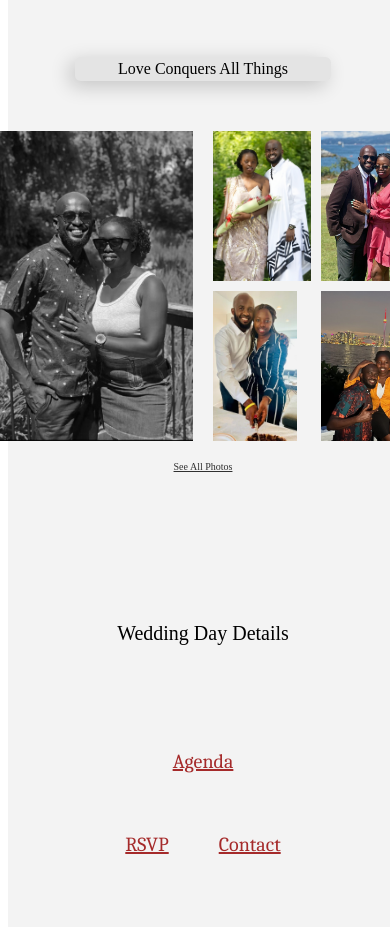
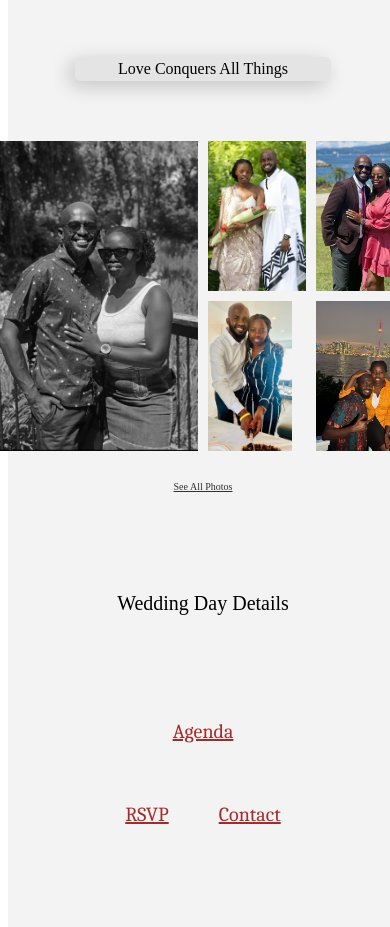
Before and after one commit to deodagee/provipaciwedding, a Next.js app: page /Photos in a window 390 px wide. Shown: the part 900-1827 px from the top of the page. Built offline with nearby package versions, Linux system fonts and the light colour scheme; a web font is replaced by a local one.

Commit message:
first commit

```diff
--- a/src/app/styles/indexmain.module.css
+++ b/src/app/styles/indexmain.module.css
@@ -405,6 +405,16 @@
         text-align: center;
     }
 
+    .image_grid {
+        display: flex;
+        flex-direction: row;
+        width: 100vw;
+        align-items: center;
+        justify-content: center;
+        gap: 10px;
+        margin: 10px;
+    }
+
     .left_side_image {
         display: flex;
         height: 310px;
@@ -430,7 +440,7 @@
 
 
 .bottom_tag {
-    margin-top: 100px;
+    margin-top: 50px;
     font-family: "Beth Ellen", cursive;
     font-size: 20px;
 }
@@ -513,6 +523,16 @@
         margin-top: 20px;
     }
 
+    .image_grid {
+        display: flex;
+        flex-direction: row;
+        width: 100vw;
+        align-items: center;
+        justify-content: center;
+        gap: 10px;
+        margin: 10px;
+    }
+
     .left_side_image {
         display: flex;
         height: 310px;
@@ -539,7 +559,7 @@
     }
 
     .bottom_tag {
-        margin-top: 100px;
+        margin-top: 50px;
         font-family: "Beth Ellen", cursive;
         font-size: 20px;
     }
```
